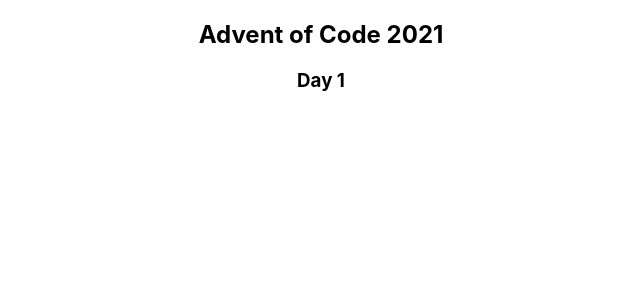
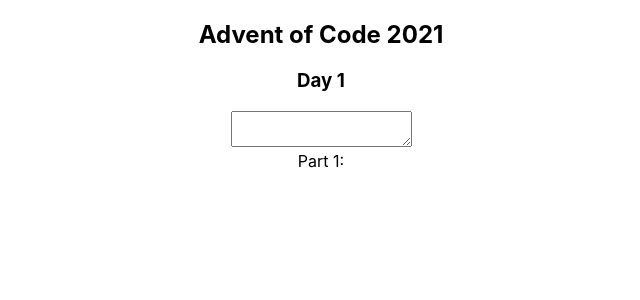
Before and after one commit to xbrukner/aoc21, a React (Create React App) app: page / in a window 1280 px wide. Shown: the top 300 px of the page, without its empty margins (319-959 px from the left). Built offline with nearby package versions, Linux system fonts and the light colour scheme.

Commit message:
Add Task interface.

```diff
--- a/src/App.tsx
+++ b/src/App.tsx
@@ -1,13 +1,39 @@
-import React from 'react';
+import React, {useState} from 'react';
 import './App.css';
+import { countMeasurements } from './days/01';
+
+interface TaskProps {
+  day: number,
+  firstHalf: (list: Array<number>) => number,
+  secondHalf?: (list: Array<number>) => number
+};
+
+function Task({day, firstHalf, secondHalf}: TaskProps): JSX.Element {
+  const [input, setInput] = useState('');
+  const onChange: React.ChangeEventHandler<HTMLTextAreaElement> = (e) => setInput(e.currentTarget.value);
+
+  const parse: (text: string) => Array<number> = (text) => text.trim().split(/\s/g).map((n) => parseInt(n, 10))
+  const parsed: Array<number> | undefined = input && input.trim().length ? parse(input) : undefined;
+
+  const firstPart = parsed ? firstHalf(parsed) : '';
+  const secondPart = secondHalf && parsed ? secondHalf(parsed) : '';
+
+  return (<div>
+    <h3>Day {day}</h3>
+    <textarea onChange={onChange}></textarea>
+    <div>
+      <span>Part 1: </span><span>{firstPart}</span>
+      {secondHalf && <><span>Part 2: </span><span>{secondPart}</span></>}
+    </div>
+  </div>);
+}
+//function HalfDay
 
 function App() {
   return (
     <div className="App">
       <h2>Advent of Code 2021</h2>
-      <div>
-        <h3>Day 1</h3>
-      </div>
+      <Task day={1} firstHalf={countMeasurements} />
     </div>
   );
 }
```
